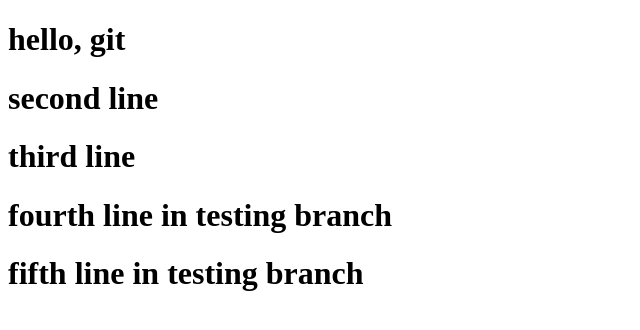
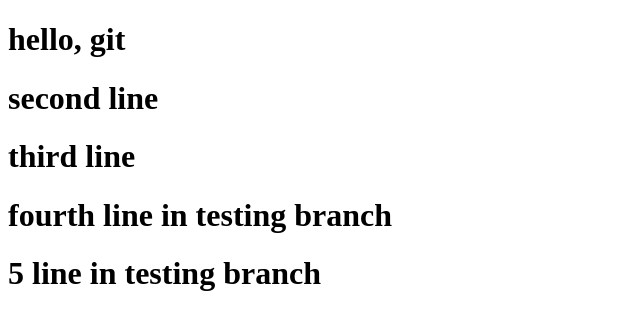
Before and after one commit to nesmasamir/test, a plain HTML site: page index.html in a window 1280 px wide. Shown: the whole page, without its empty margins (0-640 px from the left). Drawn offline with Linux system fonts and the light colour scheme.

Commit message:
edite the fifth line to 5 in testing branch

```diff
--- a/index.html
+++ b/index.html
@@ -13,7 +13,8 @@
     <h1 > second line</h1>
     <h1 > third line</h1>
     <h1 > fourth line in testing branch</h1>
-    <h1 > fifth line in testing branch</h1>
+    <h1 > 5 line in testing branch</h1>
+
 
 
 
```
